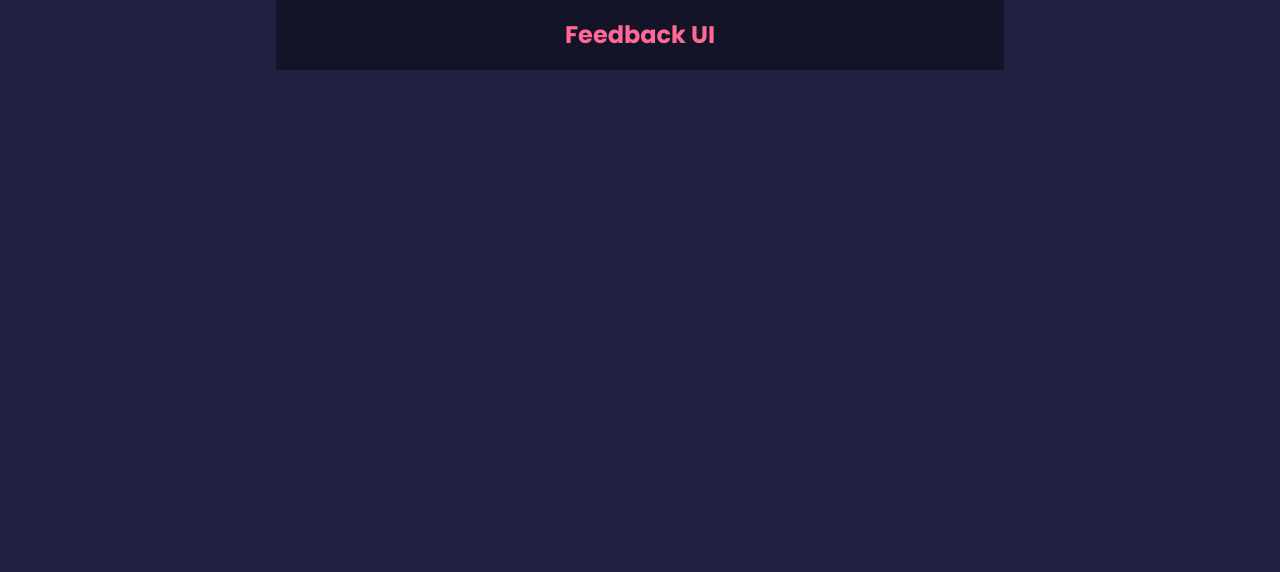
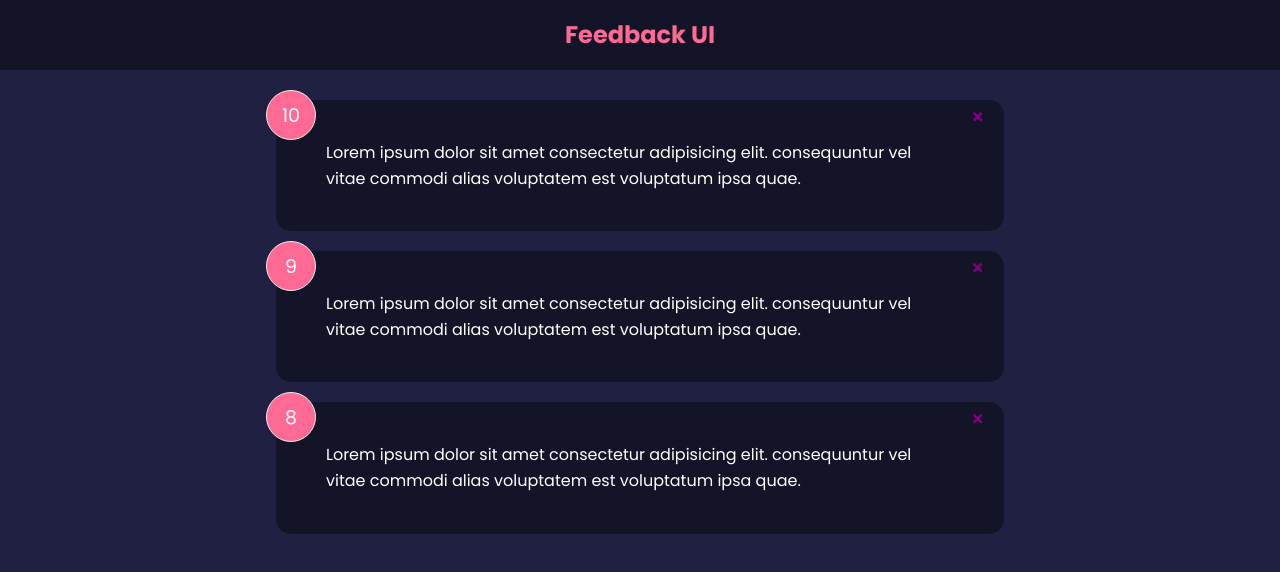
Before and after one commit to parthfshah/feedback-app, a React (Create React App) app: page / in a window 1280 px wide. Shown: the top 572 px of the page. Built offline with nearby package versions, Linux system fonts and the light colour scheme.

Commit message:
Added FeedbackList and FeedbackItem component and the delete funtionality

```diff
--- a/package.json
+++ b/package.json
@@ -8,6 +8,7 @@
     "@testing-library/user-event": "^13.5.0",
     "react": "^17.0.2",
     "react-dom": "^17.0.2",
+    "react-icons": "^4.3.1",
     "react-scripts": "5.0.0",
     "web-vitals": "^2.1.4"
   },
--- a/src/App.js
+++ b/src/App.js
@@ -1,10 +1,24 @@
-import Header from './components/Header'
+import Header from "./components/Header";
+import FeedbackData from "./data/FeedbackData";
+import FeedbackList from "./components/FeedbackList";
+import Card from "./components/shared/Card";
+import { useState } from "react";
+
 function App() {
+  const [feedback, setFeedback] = useState(FeedbackData);
+  const deleteFeedback = (id) => {
+    if (window.confirm("Are you sure you want to delete this feedback?")) {
+      setFeedback(feedback.filter((item) => item.id !== id));
+    }
+  };
   return (
     <>
+      <Header text="Feedback UI" />
       <div className="container">
-       <Header/>
-
+        <FeedbackList
+          feedback={feedback}
+          handleDelete={deleteFeedback}
+        ></FeedbackList>
       </div>
     </>
   );
--- /dev/null
+++ b/src/components/FeedBackItem.jsx
@@ -0,0 +1,23 @@
+import React from "react";
+import { useState } from "react";
+import Card from "./shared/Card";
+import PropTypes from "prop-types";
+import { FaTimes } from "react-icons/fa";
+
+function FeedBackItem({ item,handleDelete }) {
+  return (
+    <Card reverse={true}>
+      <div className="num-display">{item.rating}</div>
+      <button className="close" onClick={() => handleDelete(item.id)}>
+        <FaTimes color="purple" />
+      </button>
+      <div className="text-display">{item.text}</div>
+    </Card>
+  );
+}
+
+FeedBackItem.propTypes = {
+  item: PropTypes.object.isRequired,
+};
+
+export default FeedBackItem;
--- /dev/null
+++ b/src/components/FeedbackList.jsx
@@ -0,0 +1,31 @@
+import React from "react";
+import FeedBackItem from "./FeedBackItem";
+import PropTypes from 'prop-types'
+
+function FeedbackList({ feedback,handleDelete }) {
+  if (!feedback || feedback.length === 0) {
+    return <p>No Feedback Yet</p>;
+  }
+  return (
+    <div className="feedback-list">
+      {feedback.map((item) => {
+        return <FeedBackItem key={item.id} item={item} handleDelete={handleDelete}/>;
+      })}
+
+    </div>
+  );
+}
+
+FeedbackList.propType = {
+    feedback: PropTypes.arrayOf(
+        PropTypes.shape(
+            {
+                id: PropTypes.number.isRequired,
+                text: PropTypes.string.isRequired,
+                rating: PropTypes.number.isRequired
+            }
+        )
+    )
+}
+
+export default FeedbackList;
--- a/src/components/Header.jsx
+++ b/src/components/Header.jsx
@@ -22,7 +22,7 @@
 };
 
 Header.propTypes = {
-    text: PropTypes.string,
+    text: PropTypes.string.isRequired,
 };
 
 export default Header;
--- /dev/null
+++ b/src/components/shared/Card.jsx
@@ -0,0 +1,16 @@
+import PropTypes from 'prop-types'
+
+function Card({ children, reverse }) {
+  return(
+    <div className={`card ${reverse && 'reverse'}`}>{children}</div>
+
+  )
+}
+
+Card.propTypes= {
+    children: PropTypes.node.isRequired,
+    reverse: PropTypes.bool
+
+}
+
+export default Card;
--- /dev/null
+++ b/src/data/FeedbackData.js
@@ -0,0 +1,18 @@
+const FeedbackData = [
+    {
+      id: 1,
+      rating: 10,
+      text: 'Lorem ipsum dolor sit amet consectetur adipisicing elit. consequuntur vel vitae commodi alias voluptatem est voluptatum ipsa quae.',
+    },
+    {
+      id: 2,
+      rating: 9,
+      text: 'Lorem ipsum dolor sit amet consectetur adipisicing elit. consequuntur vel vitae commodi alias voluptatem est voluptatum ipsa quae.',
+    },
+    {
+      id: 3,
+      rating: 8,
+      text: 'Lorem ipsum dolor sit amet consectetur adipisicing elit. consequuntur vel vitae commodi alias voluptatem est voluptatum ipsa quae.',
+    },
+]
+export default FeedbackData;
```
Also changed, not shown: 1 other file (tests, documents, lock files or other folders).
